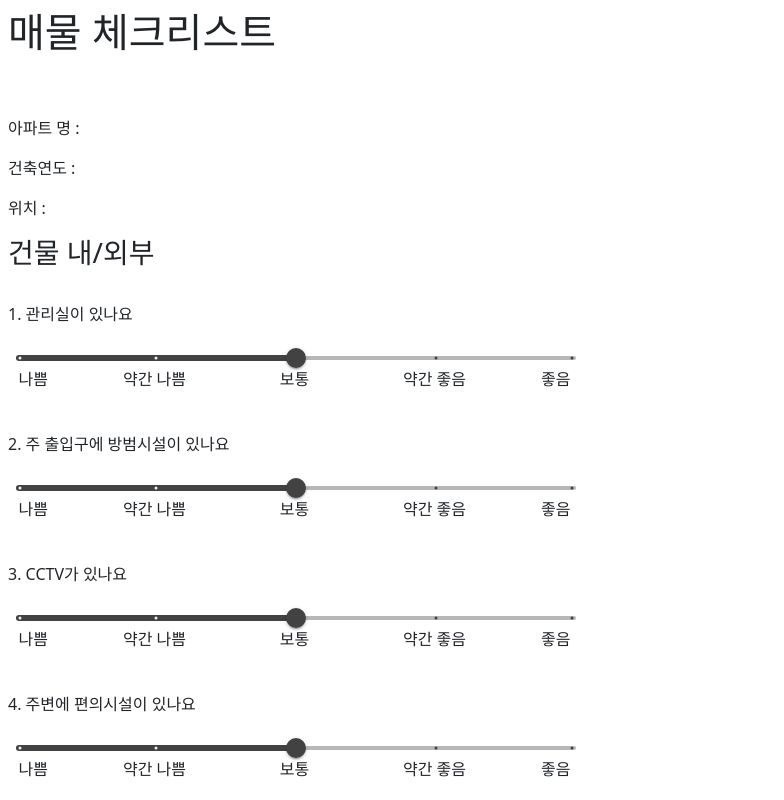
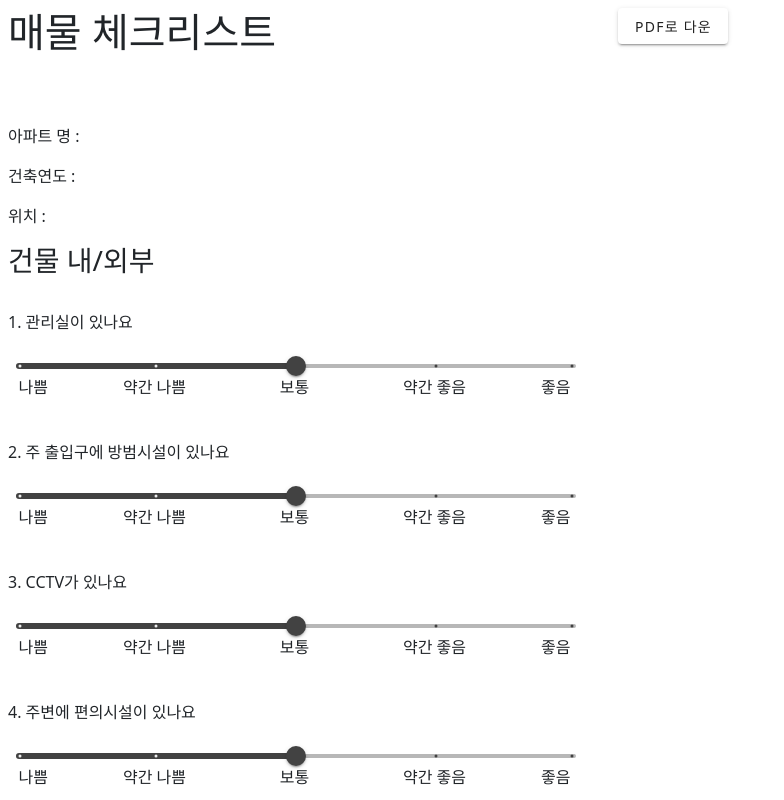
Before and after one commit to minwoo-kwak/gojipsa, a Vue app in the folder Frontend/hahahomehome/: page /apart/detail/checklist/1 in a window 1280 px wide. Shown: the top 800 px of the page, without its empty margins (0-784 px from the left). Built offline with nearby package versions, Linux system fonts and the light colour scheme; no server answers; sample sign-in values are in the browser's storage.

Commit message:
feat: implement download pdf

```diff
--- a/Frontend/hahahomehome/package.json
+++ b/Frontend/hahahomehome/package.json
@@ -16,6 +16,7 @@
     "chart.js": "^4.4.0",
     "d3": "^7.8.5",
     "d3-cloud": "^1.2.7",
+    "html2pdf.js": "^0.9.3",
     "material-design-icons-iconfont": "^6.7.0",
     "multi-range-slider-vue": "^1.1.4",
     "pinia": "^2.1.7",
--- a/Frontend/hahahomehome/src/components/apart/TheCheckList.vue
+++ b/Frontend/hahahomehome/src/components/apart/TheCheckList.vue
@@ -20,7 +20,7 @@ const showCheckList = () => {
 
   } else {
     // 새 창으로 이동
-    window.open(`/apart/detail/checklist/${props.aptcode}`, '_blank', 'width=700, height=720')
+    window.open(`/apart/detail/checklist/${props.aptcode}`, '_blank', 'width=750, height=720')
 
   }
 
--- a/Frontend/hahahomehome/src/main.js
+++ b/Frontend/hahahomehome/src/main.js
@@ -2,12 +2,15 @@ import './assets/main.css'
 
 import { createApp } from 'vue'
 import { createPinia } from 'pinia'
+
+
 import piniaPluginPersistedstate from 'pinia-plugin-persistedstate'
 import 'bootstrap'
 import 'bootstrap/dist/css/bootstrap.min.css'
 
 import App from './App.vue'
 import router from './router'
+
 
 // Vuetify 기본 세팅
 // https://vuetifyjs.com/en/getting-started/installation/#existing-projects
@@ -50,4 +53,5 @@ app.use(createPinia().use(piniaPluginPersistedstate))
 app.use(router)
 app.use(vuetify)
 
+
 app.mount('#app')
--- a/Frontend/hahahomehome/src/views/CheckListPopUpView.vue
+++ b/Frontend/hahahomehome/src/views/CheckListPopUpView.vue
@@ -2,6 +2,7 @@
 import { ref,reactive,onMounted } from 'vue'
 import { useRoute } from 'vue-router'
 import {writeChecklist,loadSavedChecklist} from '@/api/checklist'
+import html2pdf from 'html2pdf.js'
 const route=useRoute()
 const apartcode=route.params.apartcode;
 const houseInfo=ref({
@@ -22,8 +23,22 @@ const tickLabels = {
 const scores =[ref(2),ref(2),ref(2),ref(2),ref(2),ref(2),ref(2),ref(2),ref(2),ref(2),ref(2)]
 const description=ref('')
 
+const contentToConvert=ref(null);
+
+const convertToPdf=()=>{
+  const content=contentToConvert.value;
+  const opt={
+      margin:10,
+      filename:`[${houseInfo.value.apartmentName}]체크리스트`,
+      image:{type:'jpeg',quality:0.98},
+      html2canvas:{scale:1},
+      jsPDF:{unit:'mm',format:'a4',orientation:'portrait'},
+      pagebreak:{mode:['css','legacy','avoid-all']}
+    };
+    html2pdf().from(content).set(opt).save();
+}
 onMounted(()=>{
-  console.log('mounted')
+
   loadSavedChecklist(apartcode,
   ({data})=>{
     houseInfo.value.apartmentName=data.houseInfo.apartmentName;
@@ -79,9 +94,10 @@ const postChecklist = () => {
 </script>
 
 <template>
-  <div class="check-list p-2">
-    <div class="title mb-15">
+  <div class="check-list p-2" ref="contentToConvert">
+    <div class="title mb-15 d-flex justify-content-between">
       <h1>매물 체크리스트</h1>
+      <v-btn @click="convertToPdf">pdf로 다운</v-btn>
     </div>
     <p>아파트 명 : {{ houseInfo.apartmentName }}</p>
     <p>건축연도 : {{ houseInfo.buildYear }}</p>
```
Also changed, not shown: 1 other file (tests, documents, lock files or other folders).
